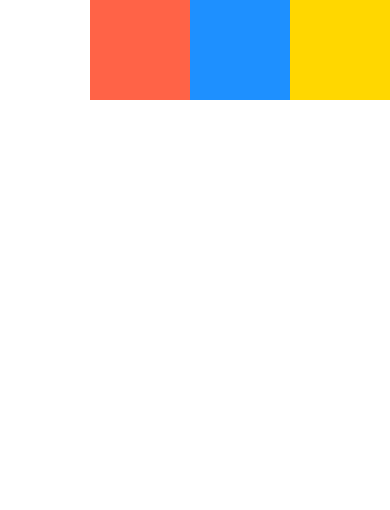
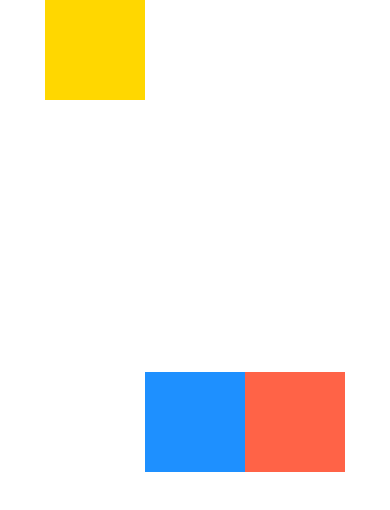
Before and after one commit to edenWerke/Done_with_it, a React Native app: screen / in a window 390 px wide. Shown: the top 510 px of the page. Built offline with nearby package versions, Linux system fonts and the light colour scheme.

Commit message:
flex alignment

```diff
--- a/App.js
+++ b/App.js
@@ -22,10 +22,19 @@ export default function App() {
       style={{
         backgroundColor: "white",
         flex: 1,
-        flexDirection: "row-reverse",
+        flexDirection: "row",
+        justifyContent: "center",
+        alignItems: "center",
       }}
     >
-      <View style={{ backgroundColor: "gold", width: 100, height: 100 }} />
+      <View
+        style={{
+          backgroundColor: "gold",
+          alignSelf: "flex-start",
+          width: 100,
+          height: 100,
+        }}
+      />
       <View
         style={{
           backgroundColor: "dodgerblue",
```
